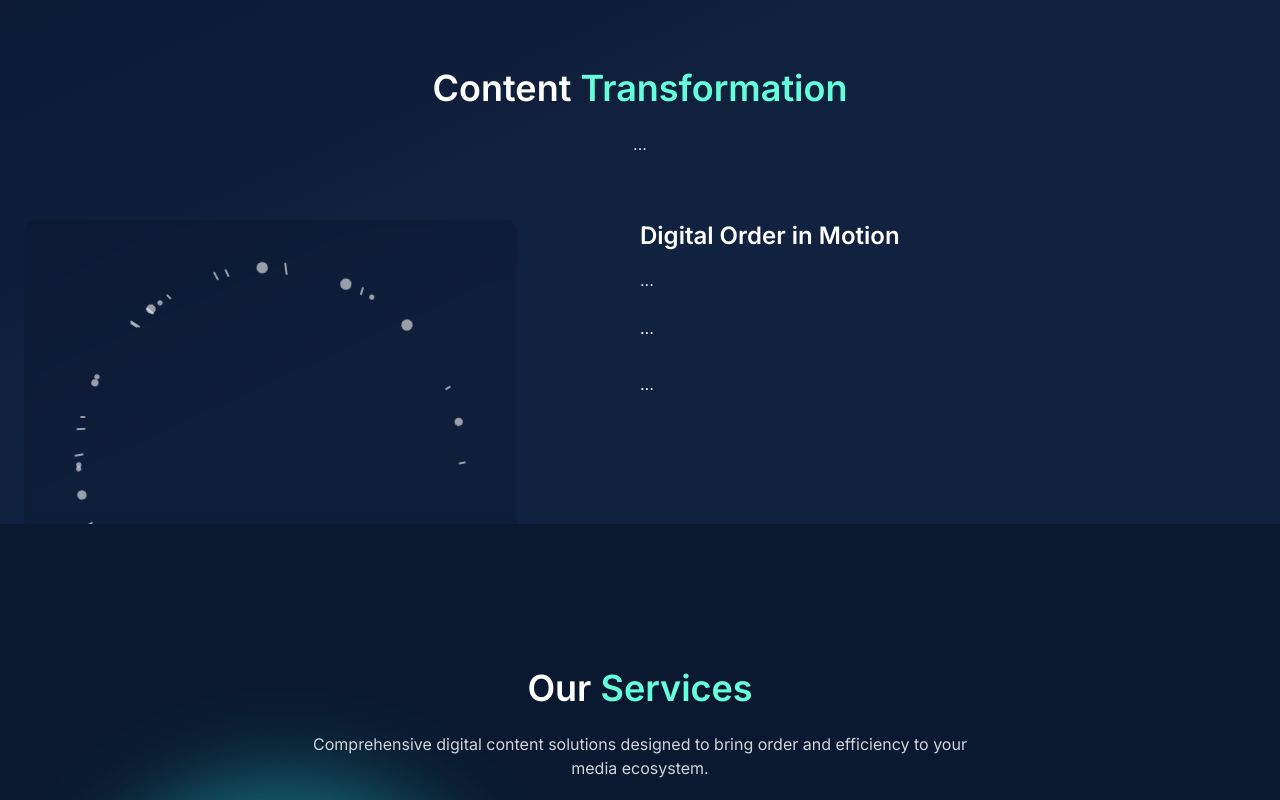
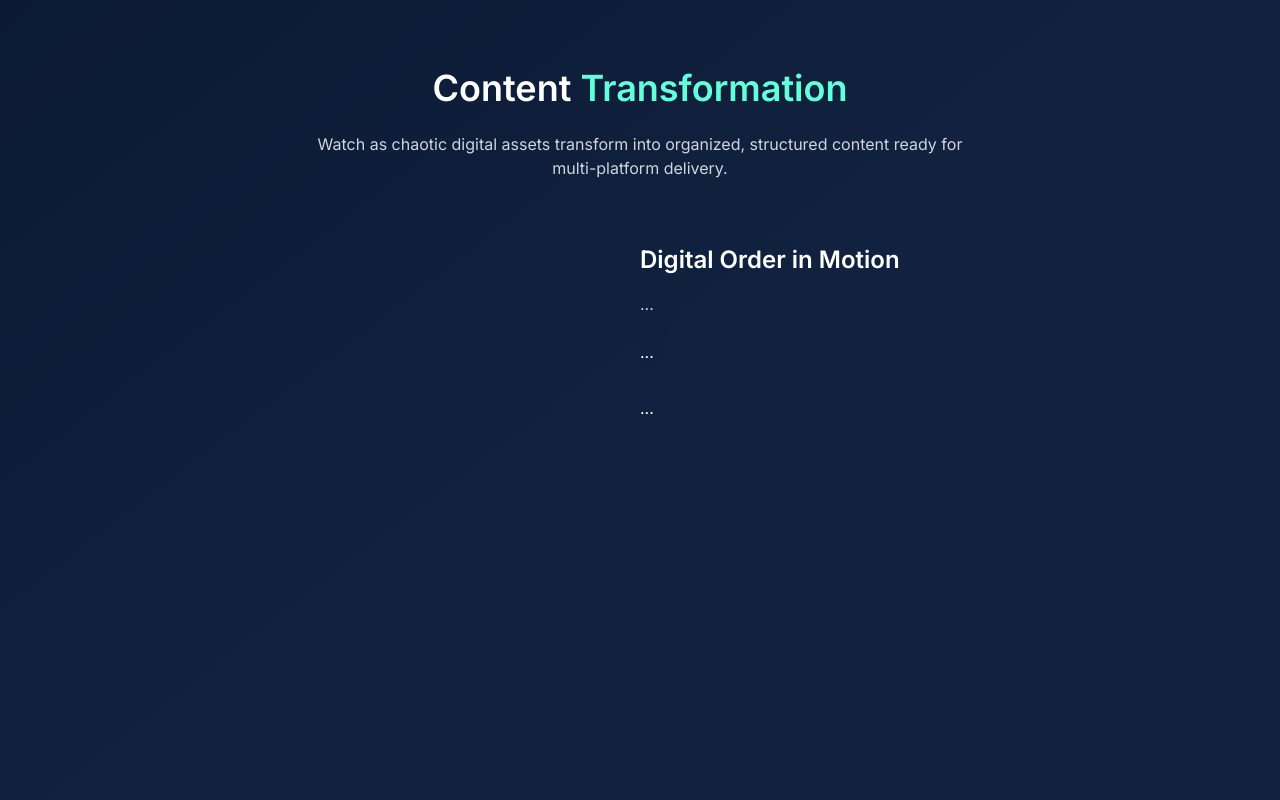
Before and after one commit to isthatamullet/tylergohr-homepage, a React (Vite) app in the folder project/: page / in a window 1280 px wide. Shown: the part 860-1660 px from the top of the page. Built offline with nearby package versions, Linux system fonts and the light colour scheme.

Commit message:
content section fixes

```diff
--- a/project/src/components/ContentTransformation.tsx
+++ b/project/src/components/ContentTransformation.tsx
@@ -1,39 +1,24 @@
 import React, { useRef, useEffect, useState } from 'react';
+// No Link import needed
 import DataStream from './DataStream';
-
-// Helper function to check if mobile (adjust breakpoint if needed)
-const isMobileScreen = () => typeof window !== 'undefined' && window.innerWidth < 768; // 768px = md breakpoint
 
 const ContentTransformation: React.FC = () => {
   const sectionRef = useRef<HTMLElement>(null);
-  const contentRef = useRef<HTMLDivElement>(null);
+  // REMOVED contentRef
   const [isVisible, setIsVisible] = useState(false);
   const [scrollProgress, setScrollProgress] = useState(0);
-  const [contentHeight, setContentHeight] = useState(0);
-  // --- Re-introduce isMobile state ---
-  const [isMobile, setIsMobile] = useState(isMobileScreen());
-  // -----------------------------------
+  // REMOVED contentHeight state
+  // REMOVED isMobile state
 
-  // --- Re-introduce effect to handle screen resize ---
-  useEffect(() => {
-    const handleResize = () => {
-      setIsMobile(isMobileScreen());
-      // No need to recalculate height here, ResizeObserver handles it
-    };
-    window.addEventListener('resize', handleResize);
-    handleResize(); // Initial check
-    return () => window.removeEventListener('resize', handleResize);
-  }, []);
-  // ---------------------------------------------
-
-  // --- Effect for observers and height calculation via ResizeObserver ---
+  // Simplified Effect for Intersection Observer (visibility) & Scroll Progress ONLY
   useEffect(() => {
     const intersectionObserver = new IntersectionObserver(
       ([entry]) => setIsVisible(entry.isIntersecting),
-      { threshold: 0.1 } // Use a small threshold for visibility
+      { threshold: 0.1 } // Observe visibility
     );
 
     const handleScroll = () => {
+        // Scroll progress calculation remains the same
         if (!sectionRef.current) return;
         const rect = sectionRef.current.getBoundingClientRect();
         const viewportHeight = window.innerHeight;
@@ -41,38 +26,17 @@ const ContentTransformation: React.FC = () => {
         setScrollProgress(progress);
     };
 
-    // --- ResizeObserver setup remains the same ---
-    const resizeObserver = new ResizeObserver(entries => {
-        for (let entry of entries) {
-            const height = entry.contentRect.height;
-            // Only update if height is significantly different (optional optimization)
-            setContentHeight(currentHeight => Math.abs(currentHeight - height) > 1 ? height : currentHeight);
-        }
-    });
-    // ------------------------------------------
-
     const currentSectionRef = sectionRef.current;
-    const currentContentRef = contentRef.current;
 
     if (currentSectionRef) {
       intersectionObserver.observe(currentSectionRef);
       window.addEventListener('scroll', handleScroll, { passive: true });
     }
 
-    // Observe contentRef for size changes
-    if (currentContentRef) {
-        resizeObserver.observe(currentContentRef);
-        // Set initial height
-        setContentHeight(currentContentRef.offsetHeight);
-    }
-
     // Cleanup function
     return () => {
       if (currentSectionRef) {
         intersectionObserver.unobserve(currentSectionRef);
-      }
-      if (currentContentRef) {
-          resizeObserver.unobserve(currentContentRef); // Use unobserve
       }
       window.removeEventListener('scroll', handleScroll);
     };
@@ -90,12 +54,13 @@ const ContentTransformation: React.FC = () => {
 
       <div className="container mx-auto px-6 relative z-10">
         <div className="text-center mb-16">
-           {/* ... Headings ... */}
            <h2 className="text-3xl md:text-4xl font-bold mb-6 relative z-20">
             <span className="text-white">Content </span>
             <span className="text-teal">Transformation</span>
           </h2>
-          <p className="text-gray-300 max-w-2xl mx-auto relative z-20">...</p>
+          <p className="text-gray-300 max-w-2xl mx-auto relative z-20">
+            Watch as chaotic digital assets transform into organized, structured content ready for multi-platform delivery.
+          </p>
         </div>
 
         {/* Using original gap-8 */}
@@ -103,32 +68,35 @@ const ContentTransformation: React.FC = () => {
 
           {/* Data Stream Component Container */}
           <div
-            // Apply aspect-square on mobile, undo on md. Apply sticky on md.
-            className={`relative w-full transition-opacity duration-500 ease-out // Removed duration-700 for potentially faster style application
+            // --- UPDATED className: Simpler, uses fixed height on md+ ---
+            className={`relative w-full transition-opacity duration-500 ease-out
                       md:w-[45%] lg:w-[40%]
-                      min-w-[300px] max-w-[600px] // Constrain min/max width
+                      min-w-[300px] max-w-[600px] // Keep width constraints
                       order-2 md:order-1
-                      aspect-square md:aspect-auto // Control aspect ratio responsively
-                      md:sticky // Sticky only on medium+
+                      aspect-square md:aspect-auto // Square mobile, auto ratio desktop
+                      md:sticky // Sticky positioning medium and up
+                      md:h-[500px] lg:h-[550px] // *** ADDED Fixed heights for md and lg ***
+                      md:self-start // Prevent stretching on desktop flex row
                     `}
-            // Apply height style ONLY when NOT mobile. Let aspect-square work on mobile.
+            // -----------------------------------------------------------
+            // --- UPDATED style: Removed height property ---
             style={{
-              height: !isMobile && contentHeight > 0 ? `${contentHeight}px` : undefined, // Conditional Height
-              position: 'sticky', // Keep sticky, browser ignores if not applicable
-              top: '6rem',
+              // height removed - letting classes handle it
+              position: 'sticky', // Keep sticky
+              top: '6rem', // Keep sticky top offset
               opacity: isVisible ? 1 : 0,
-              // Keep transform for entry animation
               transform: isVisible ? 'translateY(0)' : 'translateY(10px)',
             }}
+            // -------------------------------------------
           >
-            <div className="relative h-full">
+            <div className="relative h-full"> {/* h-full should work with fixed parent height */}
               <DataStream isVisible={isVisible} scrollProgress={scrollProgress} />
             </div>
           </div>
 
-          {/* Content Section (Observed by ResizeObserver) */}
+          {/* Content Section (No longer needs ref for height) */}
           <div
-            ref={contentRef}
+            // ref={contentRef} // Removed ref
             className="w-full md:w-[55%] lg:w-1/2 md:ml-8 order-1 md:order-2 relative z-20"
           >
             <div className="bg-navy-light/95 backdrop-blur-md p-6 rounded-xl lg:bg-transparent lg:p-0">
```
